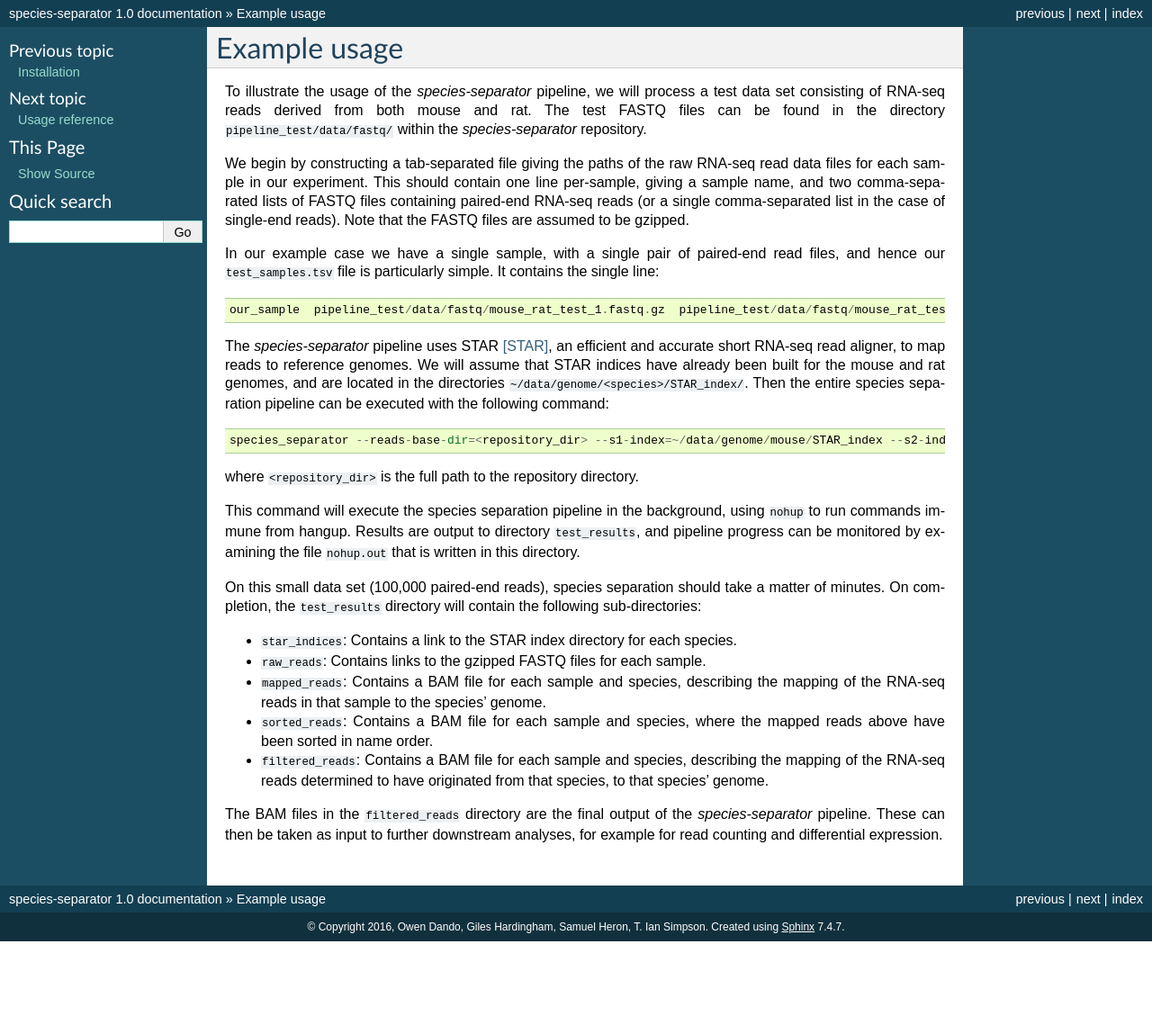
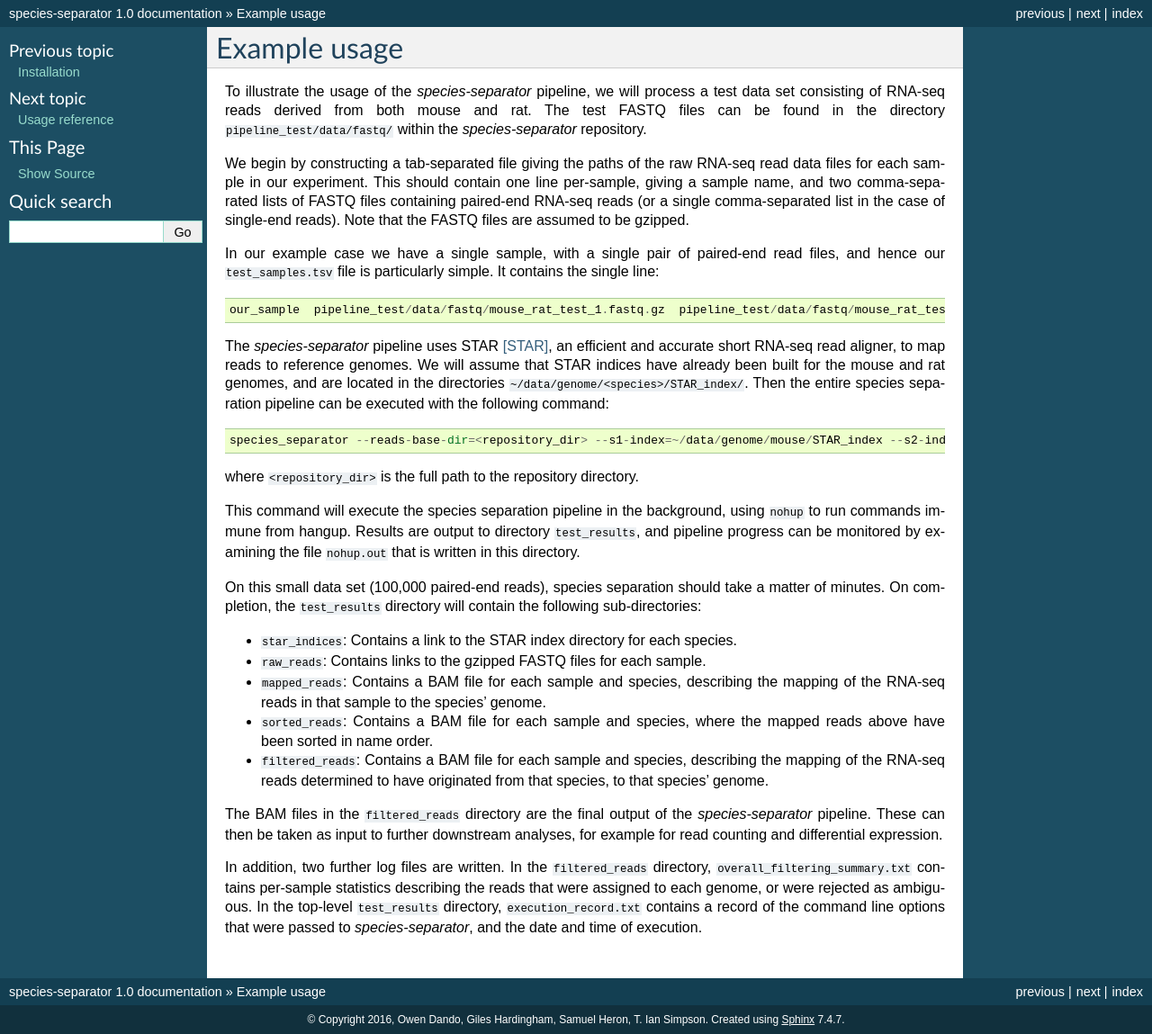
Before and after one commit to biomedicalinformaticsgroup/Sargasso, a Sphinx documentation site: the page built from docs/example_usage.rst, in a window 1280 px wide. Shown: the whole page at 90% size. Built offline with Sphinx 7.4.7, drawn with Linux system fonts in a browser that asks for light colours; before the commit the page ends 1046 px from its top, so only the background shows below that.

Commit message:
Make overall stats file record per-sample.

```diff
--- a/docs/example_usage.rst
+++ b/docs/example_usage.rst
@@ -28,3 +26,5 @@ On this small data set (100,000 paired-end reads), species separation should tak
 * ``filtered_reads``: Contains a BAM file for each sample and species, describing the mapping of the RNA-seq reads determined to have originated from that species, to that species' genome.
 
 The BAM files in the ``filtered_reads`` directory are the final output of the *species-separator* pipeline. These can then be taken as input to further downstream analyses, for example for read counting and differential expression.
+
+In addition, two further log files are written. In the ``filtered_reads`` directory, ``overall_filtering_summary.txt`` contains per-sample statistics describing the reads that were assigned to each genome, or were rejected as ambiguous. In the top-level ``test_results`` directory, ``execution_record.txt`` contains a record of the command line options that were passed to *species-separator*, and the date and time of execution.
```
Also changed, not shown: other parts of docs/example_usage.rst (+0 -2 lines), 1 other file.
